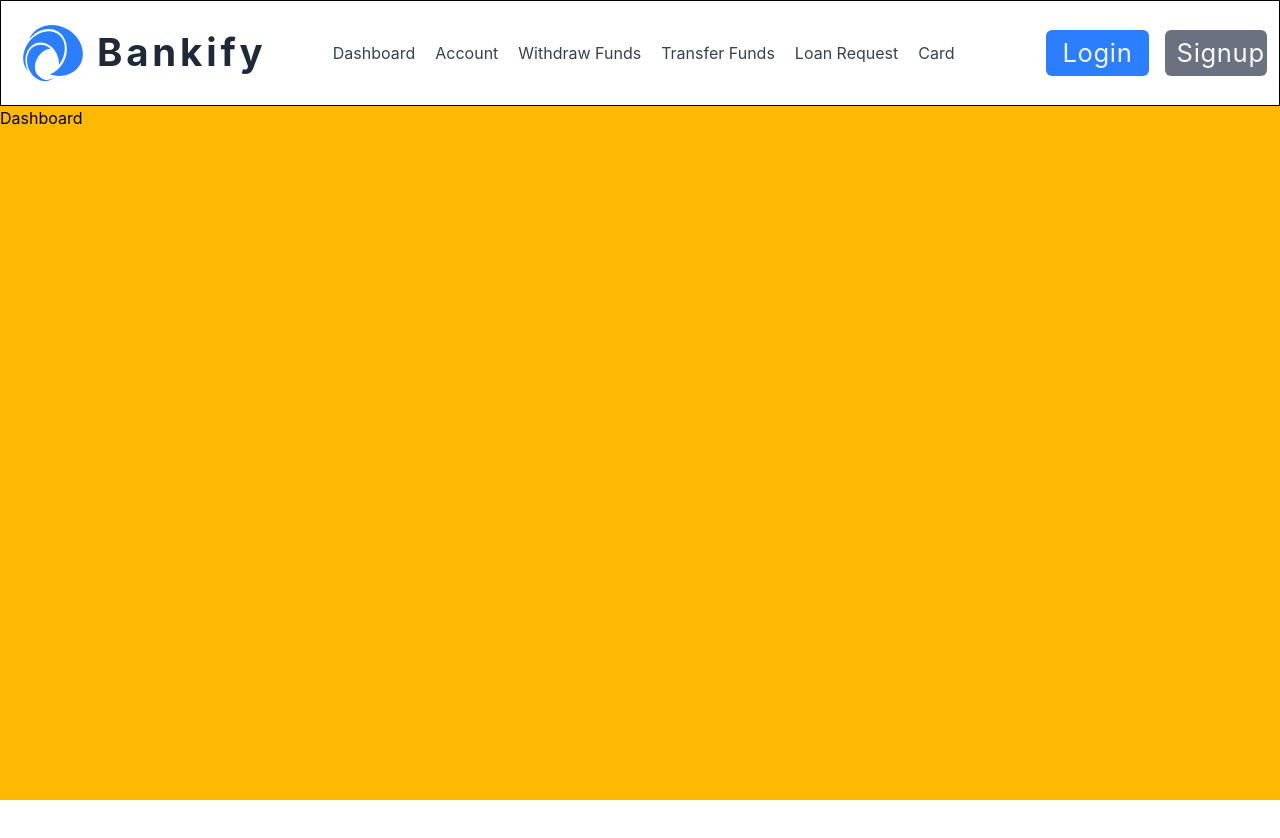
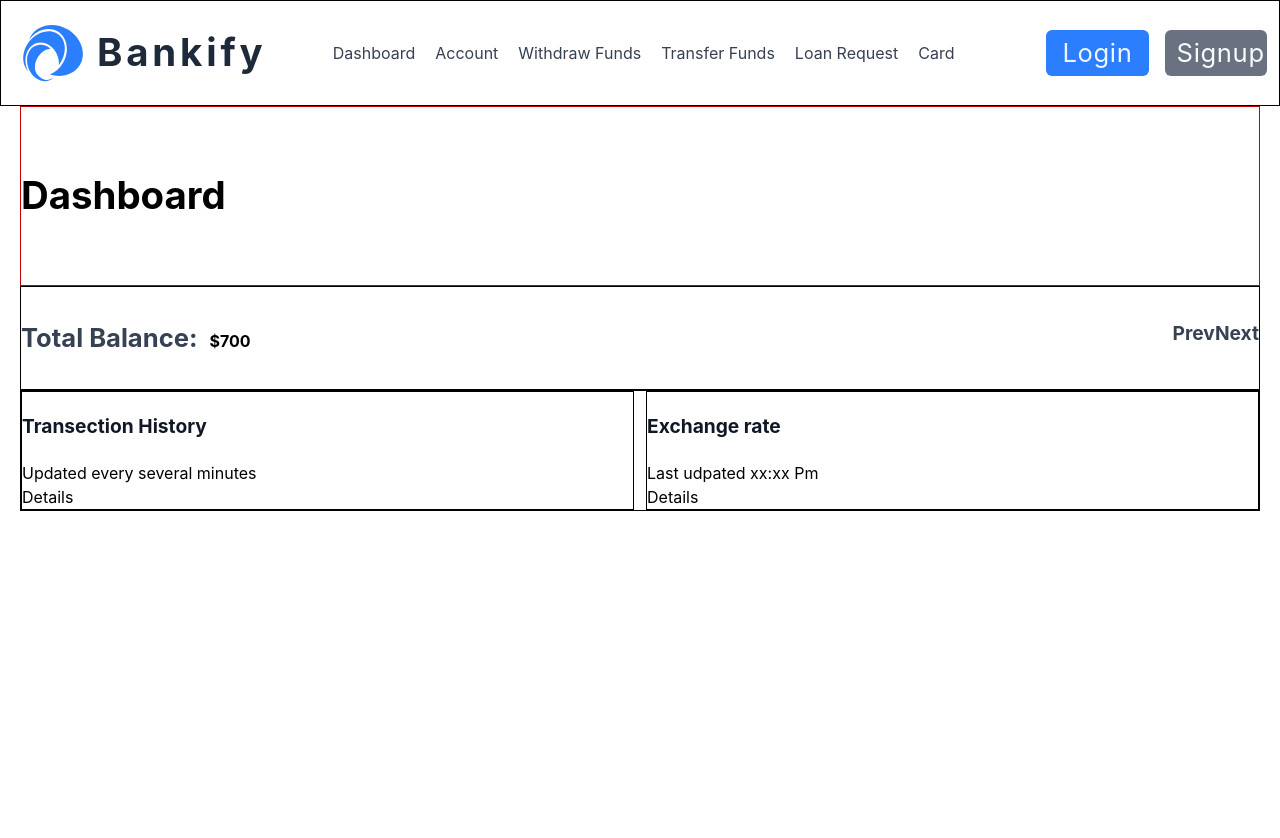
Before and after one commit to ShehnazAmeer/bankify, a React (Vite) app: page /dashboard in a window 1280 px wide. Shown: the top 838 px of the page. Before the commit the page ends 800 px from the top, so only its background shows below. Built offline with nearby package versions, Linux system fonts and the light colour scheme.

Commit message:
added features and working on stateless component part

```diff
--- a/src/features/account/AccountDetail.jsx
+++ b/src/features/account/AccountDetail.jsx
@@ -1,7 +1,10 @@
+import MainHeading from "../../ui/MainHeading";
+
 export default function AccountDetail() {
     return (
         <div>
-            Account detail
+            <MainHeading>Account detail</MainHeading>
+
         </div>
     )
 }
--- a/src/features/card/Card.jsx
+++ b/src/features/card/Card.jsx
@@ -1,7 +1,10 @@
+import MainHeading from "../../ui/MainHeading";
+
 export default function Card() {
     return (
         <div>
-            CArd
+            <MainHeading>CArd</MainHeading>
+
         </div>
     )
 }
--- a/src/features/loan/LoanDetail.jsx
+++ b/src/features/loan/LoanDetail.jsx
@@ -1,7 +1,10 @@
+import MainHeading from "../../ui/MainHeading";
+
 export default function LoanDetail() {
     return (
         <div>
-            LoanDetail
+            <MainHeading> LoanDetail</MainHeading>
+
         </div>
     )
 }
--- a/src/features/transfer/TransferDetail.jsx
+++ b/src/features/transfer/TransferDetail.jsx
@@ -1,7 +1,9 @@
+import MainHeading from "../../ui/MainHeading";
+
 export default function TransferDetail() {
     return (
         <div>
-            Transfer
+            <MainHeading> Transfer</MainHeading>
         </div>
     )
 }
--- a/src/features/withdaw/Withdraw.jsx
+++ b/src/features/withdaw/Withdraw.jsx
@@ -1,7 +1,28 @@
+import MainHeading from "../../ui/MainHeading";
+import { CiBank } from "react-icons/ci";
+import { MdCurrencyExchange } from "react-icons/md";
+import { Link } from "react-router";
+
 export default function Withdraw() {
     return (
-        <div>
-            Withdraw
+        <div className="border ">
+            <MainHeading>Withdraw</MainHeading>
+            <div className="flex">
+                <div className="border text-center p-10  w-60">
+                    <p className="flex justify-center">
+                        &rarr;
+                        <CiBank />
+                    </p>
+
+                    Withdraw to bank
+                </div>
+                <div className="border p-10 w-60 ">
+                    <p className="flex justify-center"><MdCurrencyExchange /></p>
+                    <p>Convert currencies</p>
+                </div>
+
+            </div>
+             <Link to='/account'>Manage bank account</Link>
         </div>
     )
 }
--- /dev/null
+++ b/src/hooks/useOutsideClick.js
@@ -0,0 +1,16 @@
+import { useEffect, useRef } from "react";
+
+export default function useOutsideClick({onClick,listenCapturingType=true}) {
+    const ref = useRef();
+
+    useEffect(function () {
+        function handleClick(e) {
+            if (ref.current && !ref.current.contains(e.target)) onClick()
+        }
+        document.addEventListener('click', handleClick, listenCapturingType);
+
+        return document.removeEventListener('click', handleClick, listenCapturingType);
+    }, [onClick, listenCapturingType]);
+
+    return ref;
+}
--- a/src/pages/Dashboard.jsx
+++ b/src/pages/Dashboard.jsx
@@ -1,7 +1,32 @@
+import MainHeading from "../ui/MainHeading";
+
 export default function Dashboard() {
     return (
         <div>
-            Dashboard
+            <MainHeading>Dashboard</MainHeading>
+            <div className="border flex justify-between font-bold py-8">
+                <p>
+                    <span className="font-bold text-[clamp(1rem,2vw,3rem)] text-gray-700">Total Balance:</span>
+                    <span className="px-3">$700</span>
+                </p>
+                <p className="font-bold text-[clamp(1rem,1.5vw,3rem)] text-gray-700" >
+                    <span>Prev</span>
+                    <span>Next</span>
+                </p>
+            </div>
+
+            <div className="border grid grid-cols-2 gap-3">
+                <div className="border">
+                    <h3 className="font-bold text-[clamp(1rem,1.5vw,3rem)] text-gray-900 py-5">Transection History</h3>
+                    <p>Updated every several minutes</p>
+                    <div>Details</div>
+                </div>
+                <div className="border">
+                    <h3 className="font-bold text-[clamp(1rem,1.5vw,3rem)] text-gray-900 py-5">Exchange rate</h3>
+                    <p>Last udpated xx:xx Pm</p>
+                    <div>Details</div>
+                </div>
+            </div>
         </div>
     )
 }
--- a/src/ui/Applayout.jsx
+++ b/src/ui/Applayout.jsx
@@ -5,7 +5,7 @@ export default function Applayout() {
     return (
         <section className="grid grid-cols-1 grid-rows-[auto_1fr] h-screen">
             <Header />
-            <main className="bg-amber-400 w-full ">
+            <main className="w-full h-screen px-5">
                 <Outlet/>
             </main>
         </section>
--- /dev/null
+++ b/src/ui/MainHeading.jsx
@@ -0,0 +1,5 @@
+export default function MainHeading({children}) {
+    return (
+        <h1 className="border border-red-700 py-15 font-bold text-[clamp(2rem,3vw,6rem)]"> {children} </h1>
+    )
+}
--- a/src/ui/Menus.jsx
+++ b/src/ui/Menus.jsx
@@ -1,4 +1,6 @@
-import { createContext, useState } from "react"
+import { createContext, useContext, useState } from "react"
+import { createPortal } from "react-dom";
+import useOutsideClick from "../hooks/useOutsideClick";
 
 const MenusContext = createContext();
 
@@ -35,10 +37,37 @@ function Menu({ children }) {
     )
  }
 function MenuList({ children, id }) {
+    const { openId, toggleButtonPosition, close } = useMenu();
 
+    const ref = useOutsideClick();
+
+    if (openId !== id) return null;
+
+    return (
+        createPortal(
+            <ul ref={ref} style={{right:toggleButtonPosition.x,top:toggleButtonPosition.y}}>
+                {children}
+            </ul>,document.body
+        )
+    )
  }
-function MenuButton() { }
-function ToggleButton(){}
+function MenuButton({children}) {
+    return (
+        <li>
+            {children}
+        </li>
+    )
+ }
+function ToggleButton({children}) {
+
+}
+
+function useMenu() {
+    const context = useContext(MenusContext);
+    if (context === undefined) throw new Error('Menu context outside of his provider');
+
+    return context;
+}
 
 Menus.Menu = Menu;
 Menus.MenuButton = MenuButton;
```
